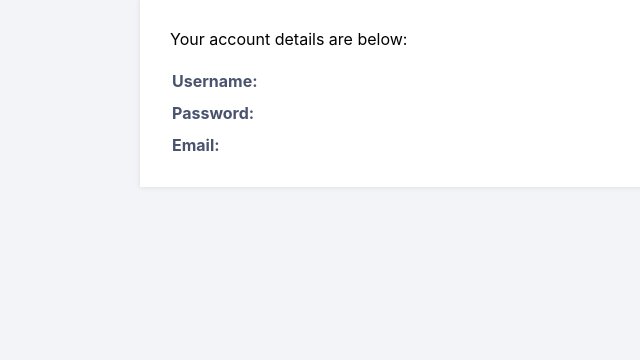
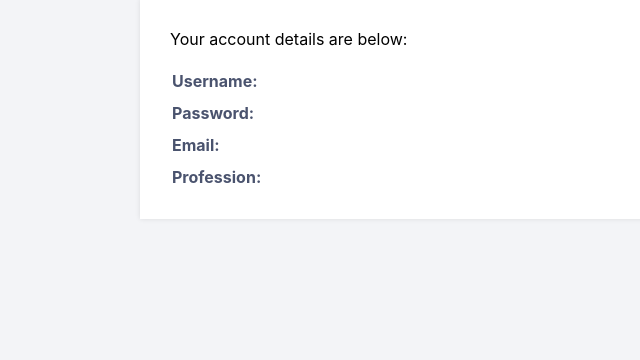
Before and after one commit to momo1606/Periodic-Table, a Flask app: page /pythonlogin/profile in a window 1280 px wide. Shown: the part 163-523 px from the top of the page, without its empty margins (0-640 px from the left). Run offline with Flask 2, Linux system fonts and the light colour scheme; the visitor is signed in with stand-in values (Sample User, id 1); data that the repository does not hold is empty; some libraries are stand-ins or nearby versions.

Commit message:
profession included

```diff
--- a/app.py
+++ b/app.py
@@ -58,11 +58,12 @@ def register():
     # Output message if something goes wrong...
     msg = ''
     # Check if "username", "password" and "email" POST requests exist (user submitted form)
-    if request.method == 'POST' and 'username' in request.form and 'password' in request.form and 'email' in request.form:
+    if request.method == 'POST' and 'username' in request.form and 'password' in request.form and 'email' in request.form and 'profession' in request.form:
         # Create variables for easy access
         username = request.form['username']
         password = request.form['password']
         email = request.form['email']
+        profession=request.form['profession']
         # Check if account exists using MySQL
         cursor = mysql.connection.cursor(MySQLdb.cursors.DictCursor)
         #cursor.execute('INSERT INTO accounts VALUES (NULL, %s, %s, %s)', (username, password, email))
@@ -83,7 +84,7 @@ def register():
         else:
             # Account doesnt exists and the form data is valid, now insert new account into accounts table
             try:
-                cursor.execute('INSERT INTO accounts VALUES (NULL, %s, %s, %s)', (username, password, email))
+                cursor.execute('INSERT INTO accounts VALUES (NULL, %s, %s, %s, %s)', (username, password, email, profession))
                 mysql.connection.commit()
                 msg = 'You have successfully registered!'
             except:
--- a/templates/profile.html
+++ b/templates/profile.html
@@ -19,6 +19,10 @@
             <td>Email:</td>
             <td>{{ account['email'] }}</td>
         </tr>
+        <tr>
+            <td>Profession:</td>
+            <td>{{ account['profession'] }}</td>
+        </tr>
     </table>
 </div>
 {% endblock %}
--- a/templates/register.html
+++ b/templates/register.html
@@ -18,6 +18,10 @@
 					<i class="fas fa-user"></i>
 				</label>
 				<input type="text" name="username" placeholder="Username" id="username" required>
+                <label for="profession">
+					<i class="fas fa-user"></i>
+				</label>
+				<input type="text" name="profession" placeholder="Profession" id="profession" required>
 				<label for="password">
 					<i class="fas fa-lock"></i>
 				</label>
```
